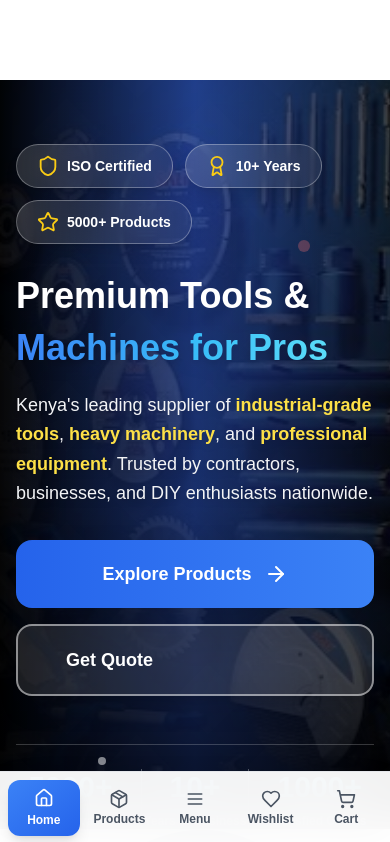
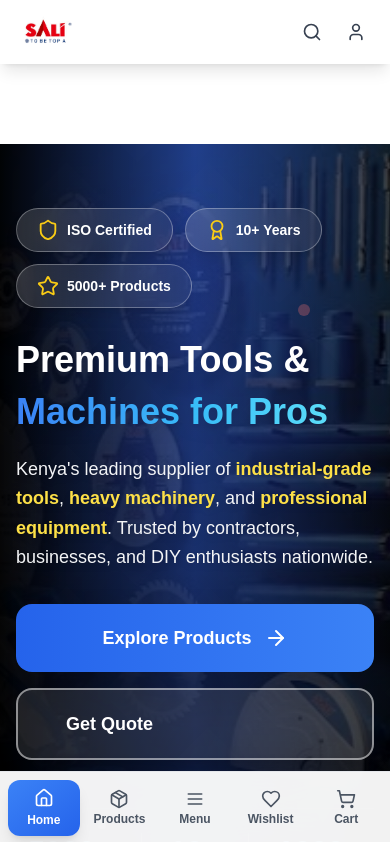
Before and after one commit to kellyworkos00-droid/sali, a Next.js app: page / in a window 390 px wide. Shown: the top 842 px of the page. Built offline with nearby package versions, Linux system fonts and the light colour scheme.

Commit message:
Add mobile header with logo

```diff
--- a/src/components/Navbar.tsx
+++ b/src/components/Navbar.tsx
@@ -42,6 +42,64 @@ export default function Navbar() {
 
   return (
     <>
+      {/* Mobile Top Header with Logo */}
+      <header className="md:hidden fixed top-0 left-0 right-0 z-50 bg-white/95 backdrop-blur-xl shadow-lg">
+        <div className="flex items-center justify-between px-4 py-3">
+          <Link href="/" className="flex items-center">
+            <Image
+              src="/logo.png"
+              alt="Sali Products Kenya"
+              width={140}
+              height={70}
+              className="h-10 w-auto"
+              priority
+            />
+          </Link>
+
+          <div className="flex items-center gap-2">
+            <button
+              onClick={() => setShowSearch(!showSearch)}
+              className={`p-2 rounded-lg transition-all ${
+                showSearch
+                  ? "bg-blue-500 text-white shadow-md"
+                  : "text-gray-700 active:bg-gray-100"
+              }`}
+            >
+              <Search size={20} />
+            </button>
+
+            <Link
+              href="/account"
+              className="p-2 rounded-lg text-gray-700 active:bg-gray-100 transition-all"
+            >
+              <User size={20} />
+            </Link>
+          </div>
+        </div>
+
+        {/* Mobile Search Bar */}
+        {showSearch && (
+          <div className="px-4 pb-3 animate-[slideUp_0.3s_ease-out]">
+            <form onSubmit={handleSearch} className="flex gap-2">
+              <input
+                type="text"
+                value={searchQuery}
+                onChange={(e) => setSearchQuery(e.target.value)}
+                placeholder="Search products..."
+                className="flex-1 px-4 py-2.5 rounded-lg border-2 border-gray-200 focus:border-blue-500 focus:outline-none font-medium"
+                autoFocus
+              />
+              <button
+                type="submit"
+                className="bg-gradient-to-r from-blue-600 to-blue-500 text-white px-6 py-2.5 rounded-lg font-bold active:scale-95 transition-all shadow-lg"
+              >
+                <Search size={18} />
+              </button>
+            </form>
+          </div>
+        )}
+      </header>
+
       {/* Desktop Navigation */}
       <nav className={`hidden md:block fixed top-0 left-0 right-0 z-50 transition-all duration-300 ${
         isScrolled
@@ -338,7 +396,8 @@ export default function Navbar() {
       {/* Spacer for desktop */}
       <div className="hidden md:block h-20"></div>
 
-      {/* Spacer for mobile */}
+      {/* Spacer for mobile - top header + bottom nav */}
+      <div className="md:hidden h-16"></div>
       <div className="md:hidden h-20"></div>
     </>
   );
--- a/src/components/SaliLogo.tsx
+++ b/src/components/SaliLogo.tsx
@@ -8,12 +8,19 @@ export default function SaliLogo({ className = "", width = 200, height = 100 }:
       xmlns="http://www.w3.org/2000/svg"
       className={className}
       role="img"
-      aria-label="Sali - To Be Top A"
+      aria-label="Sali Products Kenya"
     >
-      {/* Letter S - curved red */}
+      <defs>
+        <linearGradient id="blueGradient" x1="0%" y1="0%" x2="100%" y2="0%">
+          <stop offset="0%" stopColor="#2563eb" />
+          <stop offset="100%" stopColor="#3b82f6" />
+        </linearGradient>
+      </defs>
+
+      {/* Letter S - curved blue */}
       <path
         d="M 100 80 Q 70 60, 80 40 Q 90 20, 120 20 L 160 20 Q 185 20, 185 45 Q 185 70, 160 75 L 110 75 Q 85 75, 85 100 Q 85 125, 110 130 L 160 130 Q 180 130, 185 145 Q 190 160, 175 175 Q 160 190, 130 190 L 90 190 Q 65 190, 65 165"
-        fill="#E30613"
+        fill="url(#blueGradient)"
       />
 
       {/* Letter A - triangle peak design */}
@@ -21,30 +28,30 @@ export default function SaliLogo({ className = "", width = 200, height = 100 }:
         {/* Main triangle body */}
         <path
           d="M 250 40 L 330 190 L 300 190 L 290 160 L 210 160 L 200 190 L 170 190 Z"
-          fill="#C8102E"
+          fill="#1e40af"
         />
-        {/* Inner triangle cutout (lighter red for depth) */}
+        {/* Inner triangle cutout (lighter blue for depth) */}
         <path
           d="M 250 85 L 275 145 L 225 145 Z"
-          fill="#E30613"
+          fill="#3b82f6"
         />
         {/* Horizontal bar */}
         <path
           d="M 205 165 L 295 165 L 290 180 L 210 180 Z"
-          fill="#8B0000"
+          fill="#1e3a8a"
         />
       </g>
 
       {/* Letter L */}
       <path
         d="M 360 40 L 395 40 L 395 170 L 480 170 L 480 190 L 360 190 Z"
-        fill="#E30613"
+        fill="url(#blueGradient)"
       />
 
       {/* Letter I */}
       <path
         d="M 505 40 L 540 40 L 540 190 L 505 190 Z"
-        fill="#E30613"
+        fill="url(#blueGradient)"
       />
 
       {/* Registered trademark ® symbol */}
```
